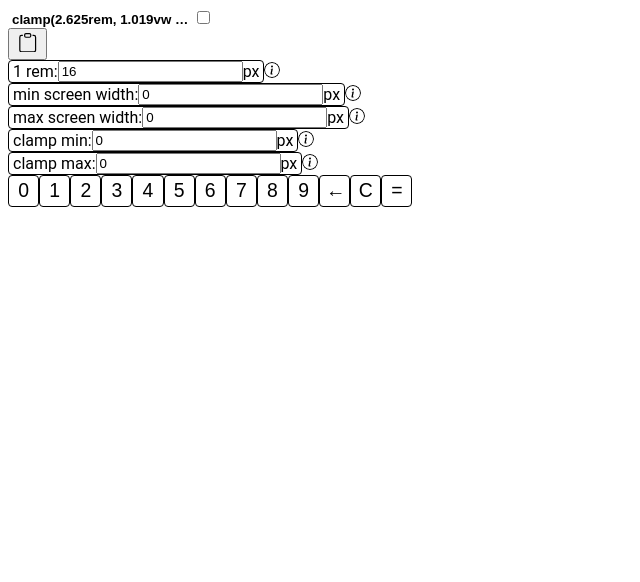
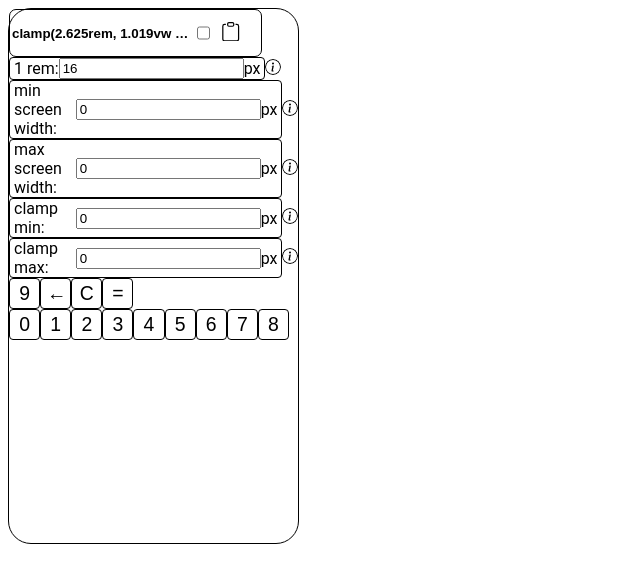
Before and after one commit to 10high/Fluid-Typography-Calculator, a React (Vite) app: page / in a window 1280 px wide. Shown: the top 582 px of the page, without its empty margins (0-640 px from the left). Built offline with nearby package versions, Linux system fonts and the light colour scheme.

Commit message:
style: initial styling for Result Display, AnnotateResult, CopyToClipboard as block

```diff
--- a/src/App.jsx
+++ b/src/App.jsx
@@ -1,5 +1,5 @@
 import { useState } from "react";
-import "./App.css";
+import Styles from "./App.module.css";
 import Tooltip from "./components/Tooltip/Tooltip";
 import UnitInput from "./components/UnitInput/UnitInput";
 import KeypadButton from "./components/KeypadButton/KeypadButton";
@@ -83,7 +83,9 @@ function App() {
   const [annotate, setAnnotate] = useState(false);
 
   return (
-    <div>
+    <div className={Styles.calculator}>
+      <div className={Styles.result__border}>
+        <div className={Styles.result}>
           <ResultDisplay
             inputFieldObjs={inputFieldObjs}
             performCalculation={performCalculation}
@@ -94,6 +96,8 @@ function App() {
           />
           <AnnotateResult annotate={annotate} setAnnotate={setAnnotate} />
           <CopyToClipbpard resultValue={resultValue} />
+        </div>
+      </div>
       <div className="unitInputContainer">
         {inputFieldObjs.map((item, index) => (
           <div
--- /dev/null
+++ b/src/App.module.css
@@ -0,0 +1,28 @@
+.calculator {
+  display: flex;
+  flex-direction: column;
+  justify-content: flex-start;
+  width: clamp(15.75rem, 4.074074074vw + 14.83333333rem, 18.5rem);
+  height: clamp(28.1875rem, 8.981481481vw + 26.16666667rem, 34.25rem);
+  border-style: solid;
+  border-color: black;
+  border-width: 1.5px;
+  border-radius: 23px;
+}
+
+.result {
+  display: flex;
+  /* margin-top: clamp(1rem, 0.7407407407vw + 0.8333333333rem, 24px); */
+}
+
+.result__border {
+  display: flex;
+  justify-content: space-between;
+  align-items: center;
+  width: clamp(13.75rem, 3.333333333vw + 13rem, 16rem);
+  height: 2.875rem;
+  border-style: solid;
+  border-color: black;
+  border-width: 1.5px;
+  border-radius: 7px;
+}
--- a/src/components/CopyToClipboard/CopyToClipboard.jsx
+++ b/src/components/CopyToClipboard/CopyToClipboard.jsx
@@ -25,6 +25,7 @@ export default function CopyToClipbpard({ resultValue }) {
   return (
     <div className={Styles.calculator__clipboardWrapper}>
       <button
+        className={Styles.calculator__clipboardButton}
         role="button"
         title="Copy result to clipboard"
         onClick={handleOnClick}
--- a/src/components/CopyToClipboard/styles.module.css
+++ b/src/components/CopyToClipboard/styles.module.css
@@ -1,6 +1,11 @@
 .calculator__clipboardWrapper {
   position: relative;
   width: 24px;
+}
+
+.calculator__clipboardButton {
+  background-color: transparent;
+  border: none;
 }
 
 .calculator__clipboard {
--- a/src/components/ResultDisplay/ResultDisplay.jsx
+++ b/src/components/ResultDisplay/ResultDisplay.jsx
@@ -63,7 +63,6 @@ export default function ResultDisplay({
 
   return (
     <input
-      name="calculator"
       className={Styles.calculator__output}
       type="text"
       readOnly={true}
--- a/src/components/ResultDisplay/styles.module.css
+++ b/src/components/ResultDisplay/styles.module.css
@@ -1,8 +1,4 @@
 .calculator__output {
-  align-self: center;
-  flex-basis: auto;
-  flex-grow: 2;
-  padding-left: 4px;
   border-style: none;
   background-color: hsl(0, 0%, 100%, 0);
   font-weight: 700;
```
Also changed, not shown: src/App.css (deleted). Lines whose indentation alone changed are shown as unchanged.
